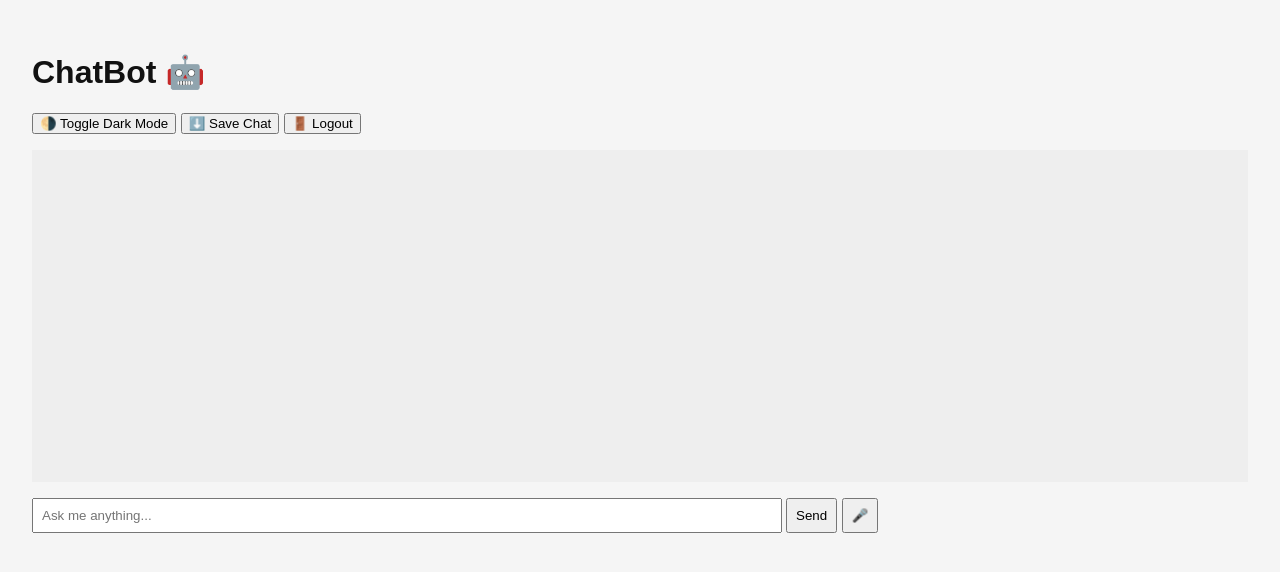
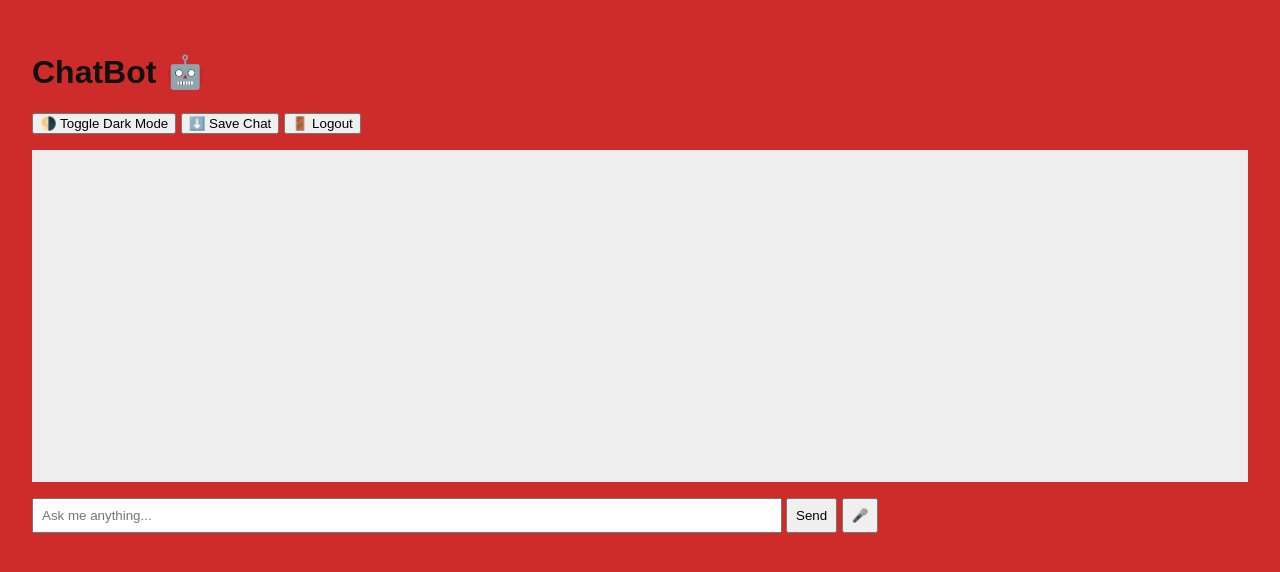
Before and after one commit to AbhishekHajeri/ChatBot-App, a Flask app: page / in a window 1280 px wide. Shown: the top 572 px of the page. Run offline with Flask 3, Linux system fonts and the light colour scheme; the visitor is signed in with stand-in values (Sample User, id 1).

Commit message:
initial commit

```diff
--- a/app.py
+++ b/app.py
@@ -78,3 +78,5 @@ def download():
 
 if __name__ == "__main__":
     app.run(debug=True)
+    port = int(os.environ.get("PORT", 5000))
+    app.run(host="0.0.0.0", port=port)
--- a/requirements.txt
+++ b/requirements.txt
@@ -1,3 +1,5 @@
 Flask
 python-dotenv
 flask-login
+google-generativeai
+gunicorn
--- a/static/style.css
+++ b/static/style.css
@@ -7,7 +7,7 @@ body {
   transition: all 0.3s;
 }
 [data-theme="light"] {
-  --bg: #f5f5f5;
+  --bg: #ce2b2b;
   --text: #111;
 }
 [data-theme="dark"] {
```
